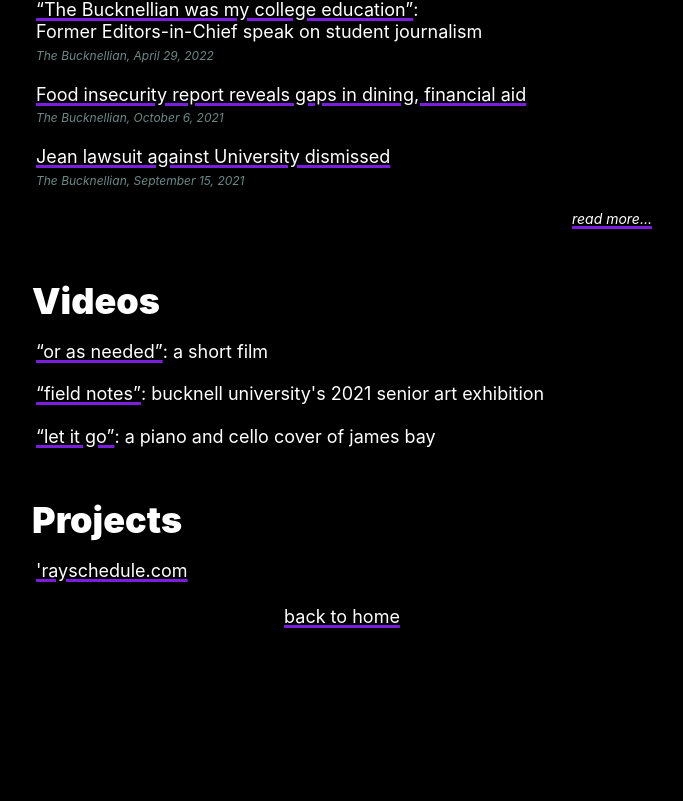
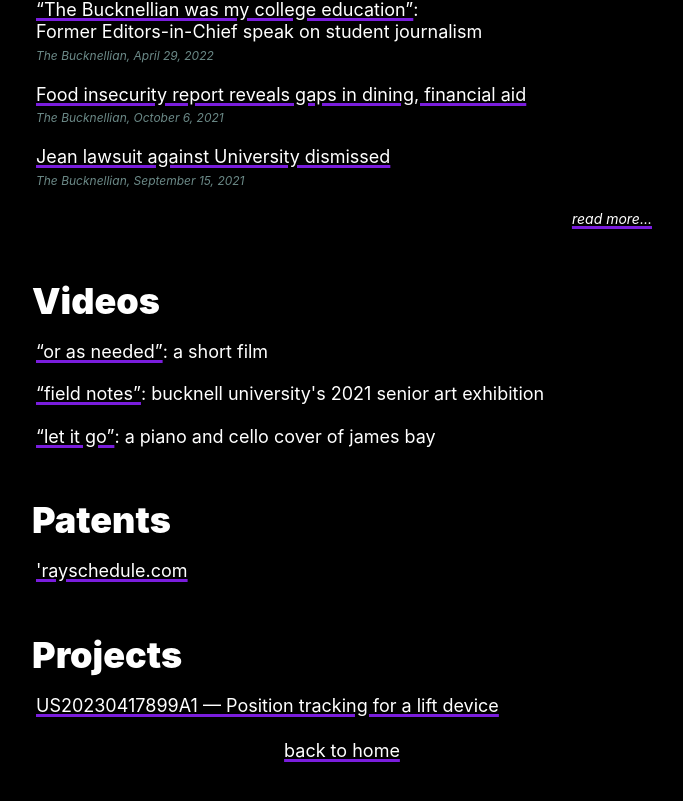
Before and after one commit to ndemarchis/portfolio-mdx, a Next.js app: page /stuff in a window 1280 px wide. Shown: the part 249-1050 px from the top of the page, without its empty margins (298-981 px from the left). Before the commit the page ends 920 px from the top, so only its background shows below. Built offline with nearby package versions, Linux system fonts and the light colour scheme.

Commit message:
flex the patent!

```diff
--- a/pages/stuff.tsx
+++ b/pages/stuff.tsx
@@ -91,12 +91,20 @@
           href: "https://youtu.be/3tOWhpLQrYc",
         }}
       />
-      <h1 className="pt-8">Projects</h1>
+      <h1 className="pt-8">Patents</h1>
       <Entry
         title="'rayschedule.com"
         link={{
           out: true,
           href: "https://rayschedule.com/",
+        }}
+      />
+      <h1 className="pt-8">Projects</h1>
+      <Entry
+        title="US20230417899A1 — Position tracking for a lift device"
+        link={{
+          out: true,
+          href: "https://patents.google.com/patent/US20230417899A1",
         }}
       />
 
```
